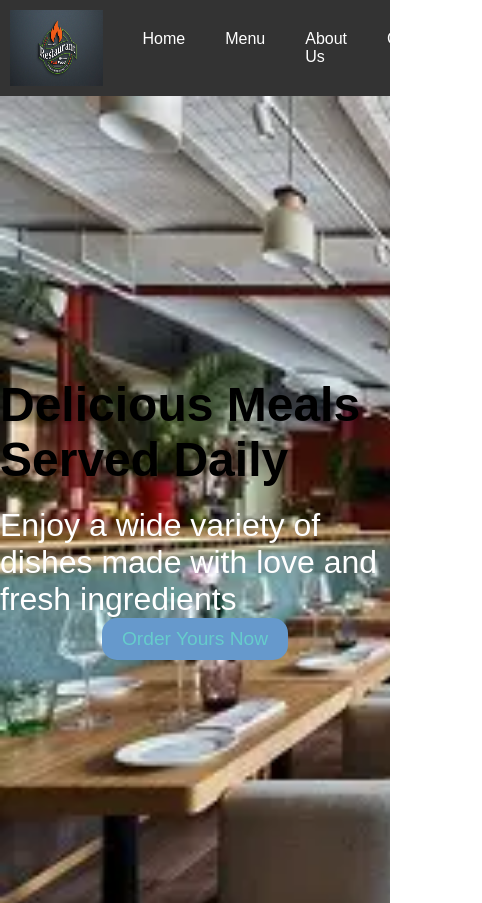
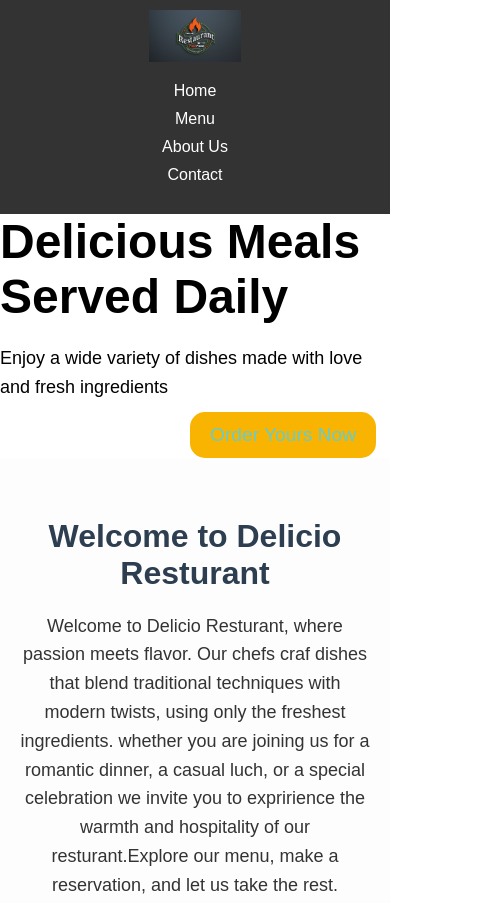
Before and after one commit to Tekamgaranthia/Restaurant-website, a plain HTML site: page index.html in a window 390 px wide. Shown: the top 903 px of the page, 482 px wide, since content can reach past the window. Drawn offline with Linux system fonts and the light colour scheme.

Commit message:
my first upload

```diff
--- a/index.html
+++ b/index.html
@@ -5,12 +5,11 @@
     <meta name="viewport" content="width=device-width, initial-scale=1.0">
     <title>My Resturant</title>
     <link rel="stylesheet" href="style.css">
-    <link rel="stylesheet" href="menu.css">
 </head>
 <body>
     <!--navigation-->
     <nav class="navbar">
-        <img src="Restaurant-Logo-Design-2-2048x1152.jpg" alt="logo" class="logo">
+        <img src="Restaurant-Logo-Design-2-2048x1152.jpg" class="logo" alt="">
         <ul class="nav-items">
             <li><a href="index.html">Home</a></li>
             <li><a href="menu.html">Menu</a></li>
--- a/style.css
+++ b/style.css
@@ -33,12 +33,9 @@ body{
 .nav-items li a:hover{
     color: aqua;
 }
+
 #hero{
-   background-image: url(OIP\ \(12\).webp);
-   background-size: cover;
-   height: 100vh;
-}
-.hero-contents{
+    font-family: Arial, sans-serif;
     display: flex;
     flex-direction: column;
     justify-content: center;
@@ -51,17 +48,22 @@ body{
     margin-bottom: 20px;
 }
 .hero-contents p{
-    font-size: 2rem;
-    color: #ffffff;
+    font-size: 18px;
+    line-height: 1.6;
+    max-width: 800px;
+    margin: 0 auto;
+    margin-bottom: 10px;
+
 }
 .btn{
-    padding: 10px 20px;
-    background-color: #6699cc;
+    padding: 10px 20pxx;
+    background-color: #f8b400;
     color: #66cccc;
     border: none;
     border-radius: 15px;
     font-size: 1.2rem;
     cursor: pointer;
+    margin-left: 190px;
 }
 .btn:hover{
     color: #6699cc;
@@ -284,3 +286,18 @@ body{
     font-size: 14px;
     color: #aaa;
 }
+@media (max-width: 768px) {
+    .navbar {
+        flex-direction: column;
+        align-items: center;
+    }
+    .nav-items {
+        flex-direction: column;
+        align-items: center;
+        gap: 10px;
+    }
+    .items {
+        flex-direction: column;
+    }
+
+}
```
